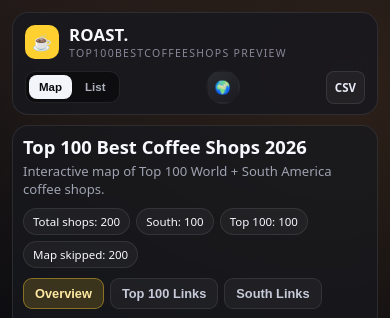
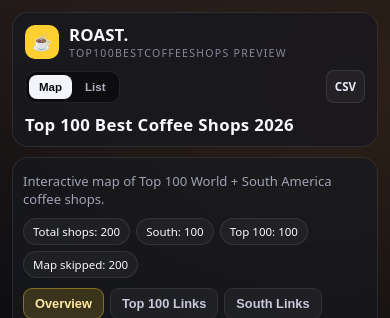
Before and after one commit to YFC-ophey/Top100BestCoffeeShops, a FastAPI app: page / in a window 390 px wide. Shown: the top 318 px of the page. Run offline with FastAPI, Linux system fonts and the light colour scheme.

Commit message:
feat: simplify top banner and move 2026 title into header

```diff
--- a/templates/index.html
+++ b/templates/index.html
@@ -82,14 +82,13 @@
         text-transform: uppercase;
       }
 
-      .collection-toggle {
-        display: flex;
-        align-items: center;
-        gap: 4px;
-        border: 1px solid var(--line);
-        border-radius: 999px;
-        background: rgba(0, 0, 0, 0.5);
-        padding: 4px;
+      .banner-title {
+        margin: 0;
+        flex: 1;
+        text-align: center;
+        font-size: 1.05rem;
+        font-weight: 800;
+        letter-spacing: 0.02em;
       }
 
       .category-chip {
@@ -138,17 +137,6 @@
       .view-btn.active {
         background: #f4f5fa;
         color: var(--brand-dark);
-      }
-
-      .profile-badge {
-        width: 34px;
-        height: 34px;
-        border-radius: 999px;
-        border: 2px solid transparent;
-        background: linear-gradient(145deg, #2b2b32, #1a1a20);
-        display: grid;
-        place-items: center;
-        font-size: 0.82rem;
       }
 
       .shell-body {
@@ -564,8 +552,10 @@
       }
 
       @media (max-width: 1080px) {
-        .collection-toggle {
-          display: none;
+        .banner-title {
+          order: 3;
+          flex-basis: 100%;
+          text-align: left;
         }
 
         .detail-panel {
@@ -622,17 +612,13 @@
           </div>
         </div>
 
-        <div class="collection-toggle" aria-label="Collection toggles">
-          <button class="category-chip active" data-category="Top 100">Top 100 World</button>
-          <button class="category-chip active" data-category="South">South America</button>
-        </div>
+        <p class="banner-title">Top 100 Best Coffee Shops 2026</p>
 
         <div class="topbar-actions">
           <div class="view-toggle">
             <button class="view-btn active" data-overview-view="map">Map</button>
             <button class="view-btn" data-overview-view="list">List</button>
           </div>
-          <div class="profile-badge" title="Global Explorer">🌍</div>
           {% if csv_available %}<a class="btn-secondary" href="{{ csv_url }}">CSV</a>{% endif %}
           {% if kml_available %}<a class="btn-secondary" href="{{ kml_url }}">KML</a>{% endif %}
         </div>
@@ -642,7 +628,6 @@
         <section class="workspace-main">
           <div class="workspace-head">
             <div>
-              <h1>Top 100 Best Coffee Shops 2026</h1>
               <p>Interactive map of Top 100 World + South America coffee shops.</p>
             </div>
             <div class="meta-chips">
```
Also changed, not shown: site/assets/style.css (+11 -20 lines), site/index.html (+1 -6 lines), src/site_builder.py (+12 -26 lines), tests/test_site_builder.py (+5 -0 lines), tests/test_web_app.py (+5 -0 lines).
